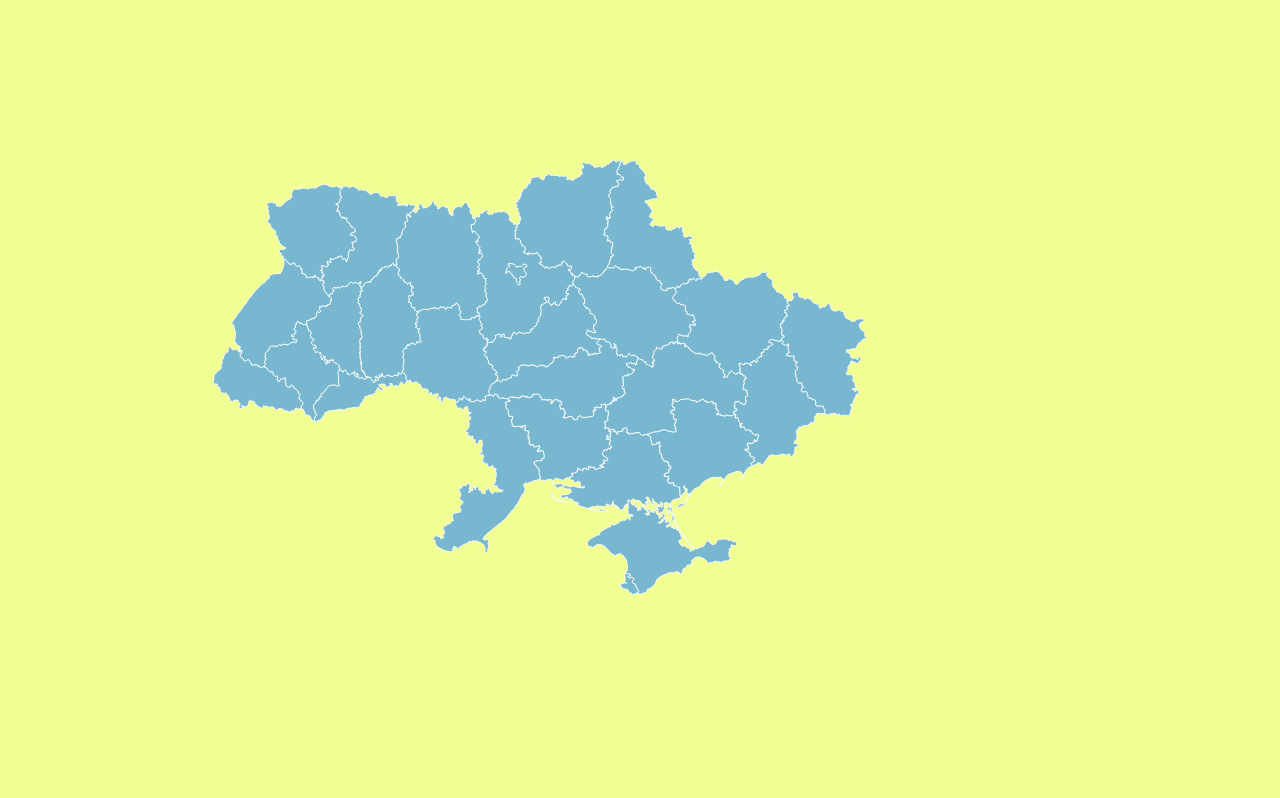
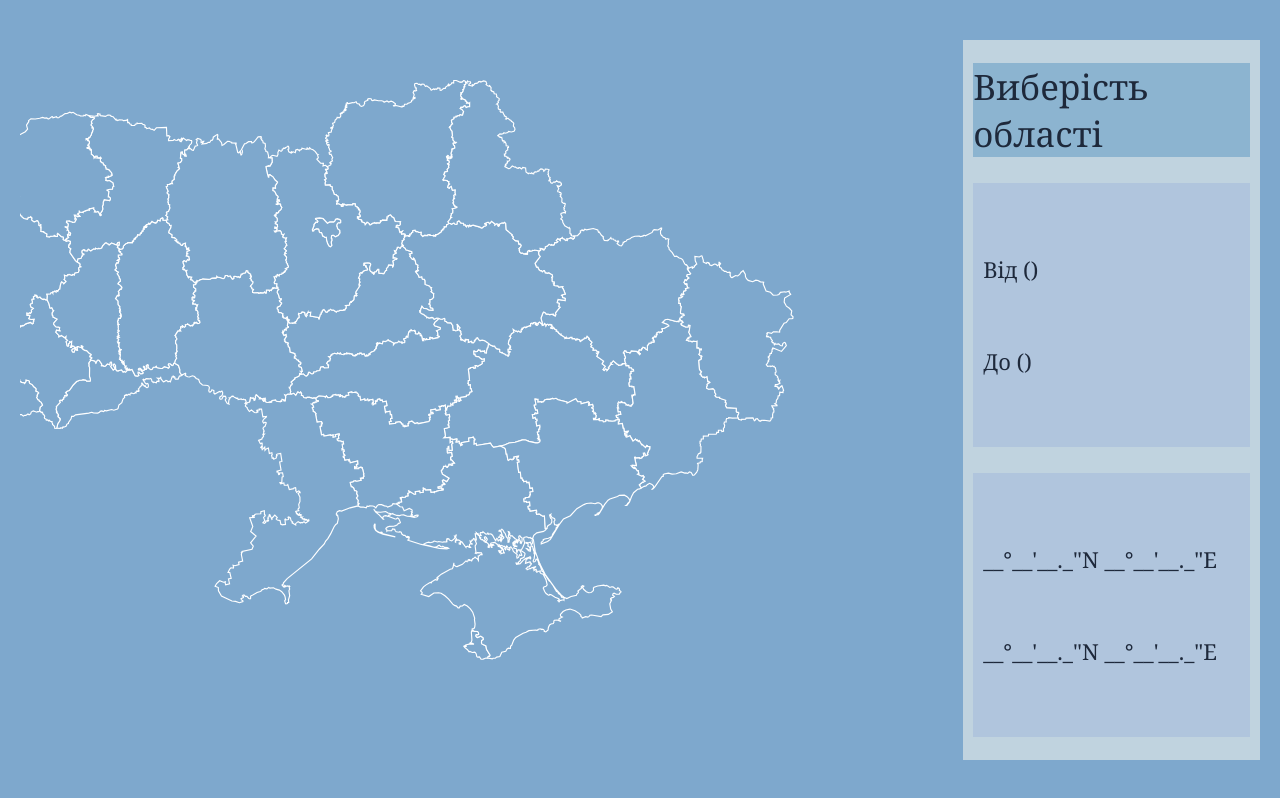
Before and after one commit to 0lenaIva/map, a plain HTML site: page index.html in a window 1280 px wide. Drawn offline with Linux system fonts and the light colour scheme.

Commit message:
block info

```diff
--- a/index.html
+++ b/index.html
@@ -43,6 +43,17 @@
             </g>
         </svg>
     </div>
+    <section id="information">
+        <p class="heading">Виберість області</p>
+        <div class="location">
+            <p>Від (<b></b>)</p>
+            <p>До (<b></b>)</p>
+        </div>
+        <div class="log">
+            <p>__°__'__._"N __°__'__._"E</p>
+            <p>__°__'__._"N __°__'__._"E</p>
+        </div>
+    </section>
 
 
 <script src="script.js"></script>
--- a/style.css
+++ b/style.css
@@ -5,10 +5,10 @@
 }
 body {
     font-family: Georgia, 'Times New Roman', Times, serif;
-    background-color: #f1fe93;
+    background-color: #7EA8CD;
     color: #1e293b;
     display: flex;
-    flex-direction: column;
+
     align-items: center;
     justify-content: center;
     min-height: 100vh;
@@ -18,7 +18,7 @@ body {
 
 
 .hint {
-    margin-bottom: 20px;
+    margin-bottom: 10px;
     font-size: 0.9rem;
     color: #8b8664;
     text-align: center;
@@ -26,7 +26,6 @@ body {
 
 .map-container {
     width: 100%;
-    max-width: 900px;
     display: flex;
     justify-content: center;
     align-items: center;
@@ -35,11 +34,11 @@ body {
 svg {
     width: 100%;
     height: auto;
-    max-height: 60vh;
+    max-height: 80vh;
 }
 
 .land {
-    fill: #78b7cf;
+    fill: #7EA8CD;
     stroke: #ffffff;
     stroke-width: 0.8;
     cursor: pointer;
@@ -53,3 +52,28 @@ svg {
 .land.active {
     fill: #0e368d;
 }
+
+#information{
+    height:90vh;
+    background-color: #C0D3DF;
+    width:30vw;
+    padding:10px;
+    display: flex;
+    flex-direction: column;
+    justify-content: space-around;
+}
+
+.heading{
+    font-size: 35px;
+    background: #8CB4D0;
+
+}
+.location, .log{
+    background-color:#B0C5DD;
+    padding:10px;
+    font-size: 22px;
+    min-height:33vh;
+    display:flex;
+    flex-direction: column;
+    justify-content: space-evenly;
+}
```
Also changed, not shown: ukraineHigh.svg.
